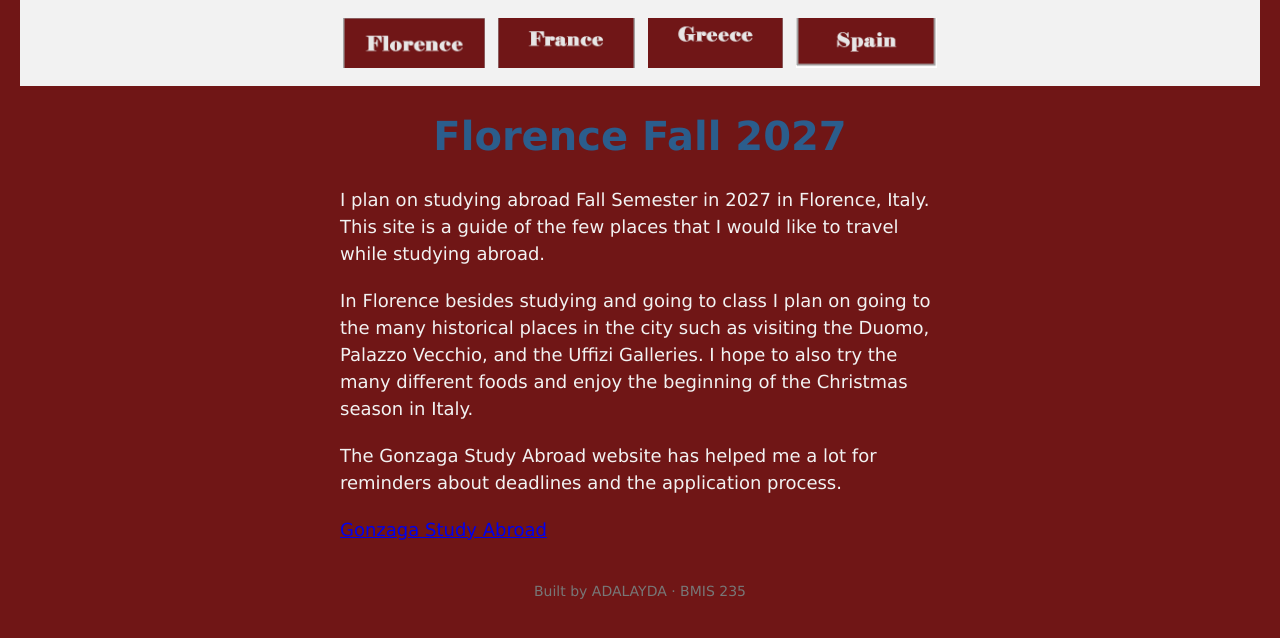
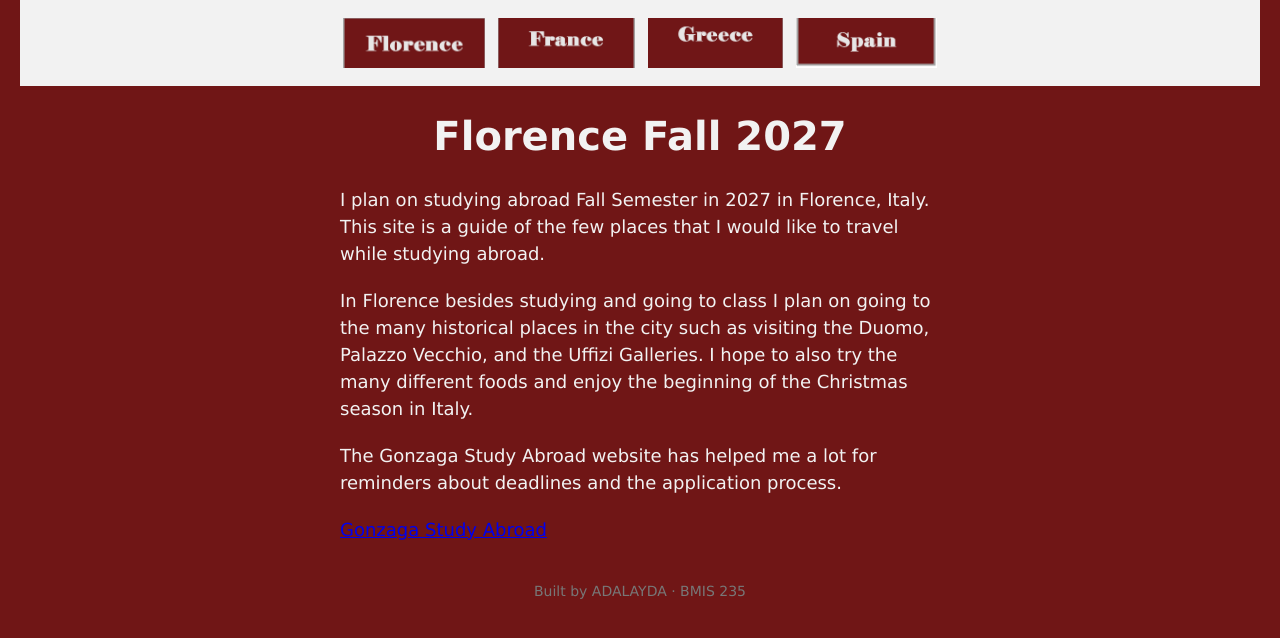
Before and after one commit to AdalaydaR/bmis235-html-3, a plain HTML site: page index.html in a window 1280 px wide. Drawn offline with Linux system fonts and the light colour scheme.

Commit message:
Change h1 color from #2b5d8c to #f2f2f2

```diff
--- a/styles.css
+++ b/styles.css
@@ -39,7 +39,7 @@ nav a {
 }
 
 h1 {
-    color: #2b5d8c;
+    color: #f2f2f2;
     text-align: center;
     font-size: 40px;
 }
```
